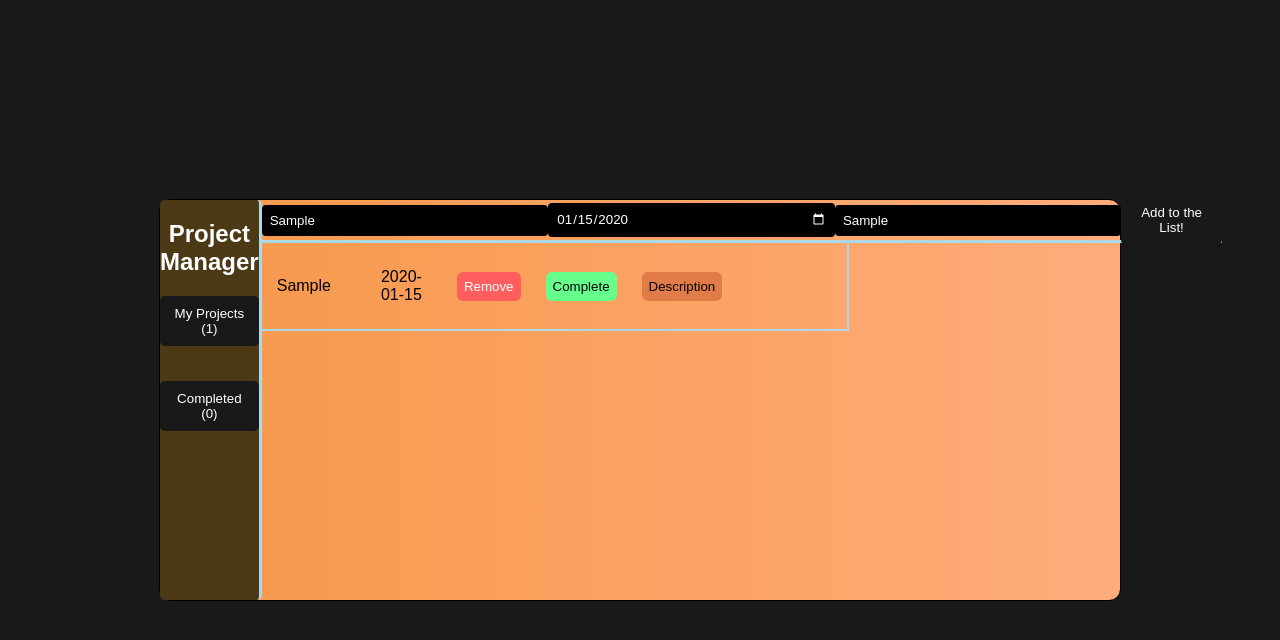
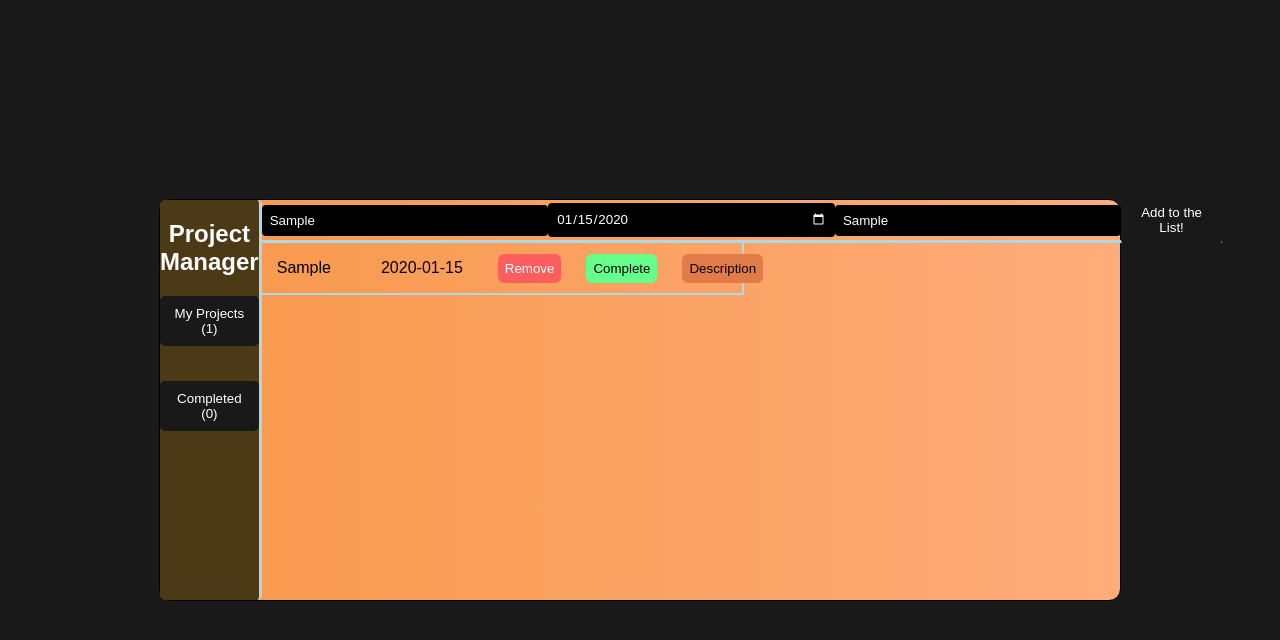
Before and after one commit to guvenfazli/To-Do-List-w-React, a React (Create React App) app in the folder theater/: page / in a window 1280 px wide. Both pictures are taken after typing "Sample", "2020-01-15", "Sample" into the empty fields and a click on the button "Add to the List!". Shown: the top 640 px of the page. Built offline with nearby package versions, Linux system fonts and the light colour scheme; a web font is replaced by a local one.

Commit message:
Style fixed

```diff
--- a/theater/src/App.css
+++ b/theater/src/App.css
@@ -207,12 +207,13 @@ input[type="date"]::-webkit-calendar-picker-indicator {
 .work{
   display: flex;
   flex-direction: row;
-  width: 61%;
+  width: 50%;
   border-bottom: 2px solid #ADD8E6;
   align-items: center;
   transition: 1s;
   border-right: 2px solid #ADD8E6;
   color: black;
+
 }
 
 .work button{
@@ -243,14 +244,20 @@ input[type="date"]::-webkit-calendar-picker-indicator {
   border-radius: 6px;
   border: none;
   cursor: pointer;
+
 }
 
 .expanded{
   visibility: visible;
+  flex-shrink: 0;
+  transition: 1s;
+  opacity: 1;
 }
 
 .expanded-div{
   width: 100%;
+  border-bottom: 2px solid #ADD8E6;
+  border-right: 0px solid #ADD8E6;
 }
 
 .work p{
@@ -307,4 +314,7 @@ input[type="date"]::-webkit-calendar-picker-indicator {
 
 .task-desc{
   visibility: hidden;
+  flex-shrink: 0;
+  opacity: 0;
+  transition: 1s;
 }
--- a/theater/src/Components/RenderWork/RenderWork.jsx
+++ b/theater/src/Components/RenderWork/RenderWork.jsx
@@ -6,7 +6,7 @@ export default function RenderWork({work, date, description, removeTask, markAsC
 
         <div className={`${removeAnim ? 'work' : 'remove-task-animation'} ${!ex ? 'work' : 'expanded-div'}`}>
           <p>{work}</p>
-          <p>{date}</p>
+          <p style={{flexShrink: '0'}}>{date}</p>
           <button onClick={removeTask} className='remove-btn'>Remove</button>
           <button onClick={markAsCompleted} className='complete-btn'>Complete</button>
           <button className="expand-btn" onClick={expand}>Description</button>
```
